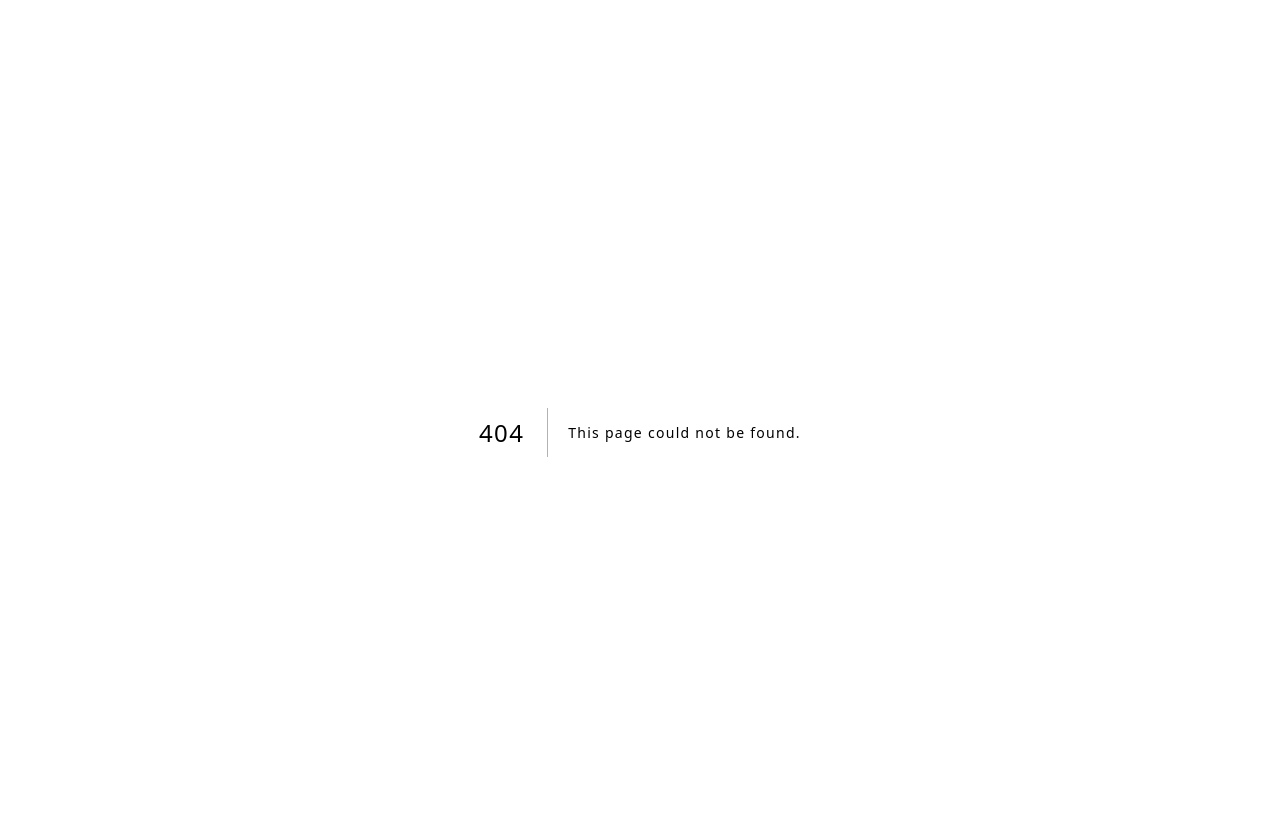
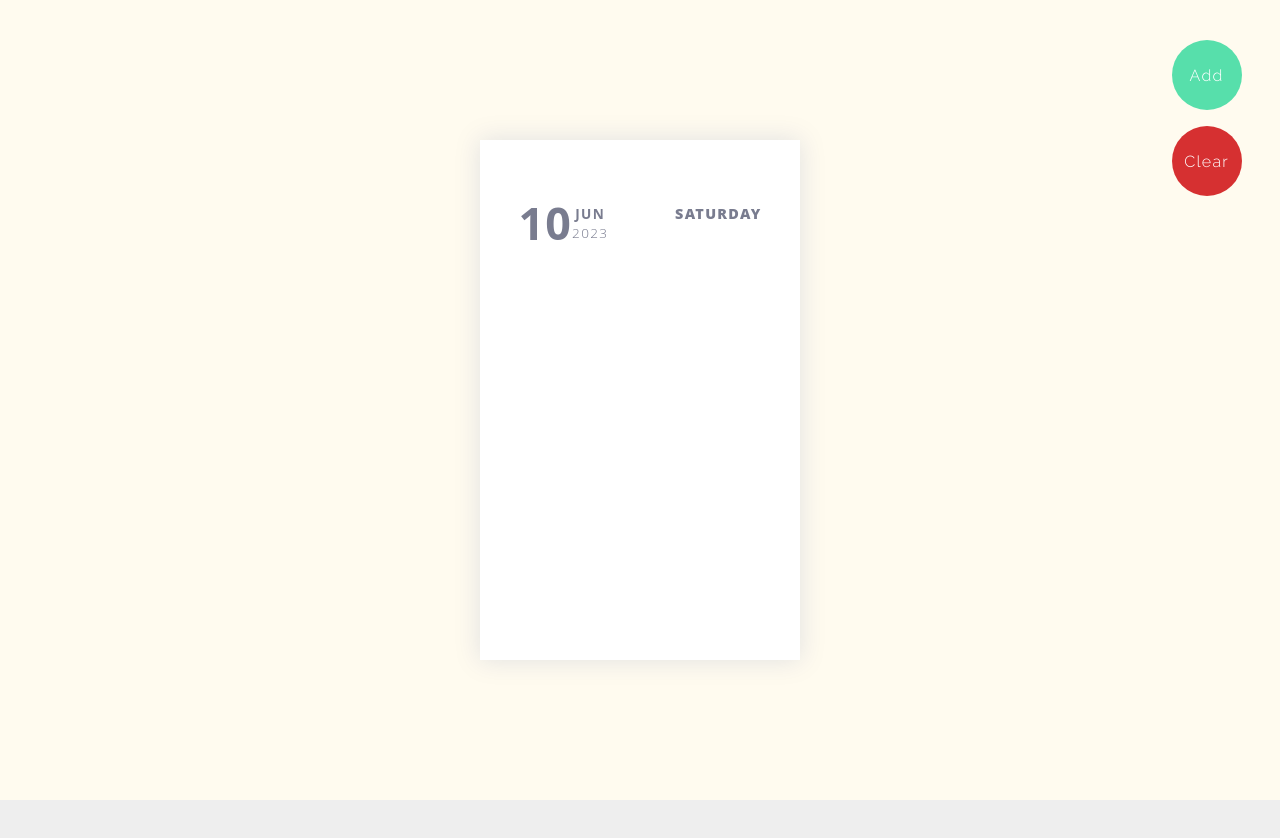
Before and after one commit to darkluminance/portfolio-redesign-nextjs, a Next.js app: page /project-releases/todolist-app in a window 1280 px wide. Before the commit this address had no page. Shown: the top 838 px of the page. After the commit the page ends 800 px from the top, so only its background shows below. Built offline with nearby package versions, Linux system fonts and the light colour scheme.

Commit message:
Added todolist app and minor stylings

```diff
--- /dev/null
+++ b/src/components/ListContainer.js
@@ -0,0 +1,174 @@
+import { useState, useEffect } from 'react';
+
+function ListContainer() {
+	let [today, setDate] = useState(new Date());
+	let pastdate = today;
+
+	useEffect(() => {
+		let timer = setInterval(() => {
+			let currdate = new Date();
+			// console.log(currdate);
+			if (
+				pastdate.getDate() !== currdate.getDate() ||
+				pastdate.getMonth() !== currdate.getMonth() ||
+				pastdate.getFullYear() !== currdate.getFullYear()
+			) {
+				console.log('Changing items');
+				items = [];
+				setlist(items);
+				localStorage.setItem('todolistitems', JSON.stringify(items));
+				localStorage.setItem('creationdate', currdate.getDate());
+				localStorage.setItem('creationmonth', currdate.getMonth());
+				localStorage.setItem('creationyear', currdate.getFullYear());
+				setDate(currdate);
+				pastdate = today;
+			}
+		}, 69);
+
+		return function cleanup() {
+			clearInterval(timer);
+		};
+	});
+
+	let days = [
+		'Sunday',
+		'Monday',
+		'Tuesday',
+		'Wednesday',
+		'Thursday',
+		'Friday',
+		'Saturday',
+	];
+	let months = [
+		'Jan',
+		'Feb',
+		'Mar',
+		'Apr',
+		'May',
+		'Jun',
+		'Jul',
+		'Aug',
+		'Sep',
+		'Oct',
+		'Nov',
+		'Dec',
+	];
+	let items = [];
+	let browseritems = JSON.parse(localStorage.getItem('todolistitems'));
+	let creationdate = localStorage.getItem('creationdate');
+	let creationmonth = localStorage.getItem('creationmonth');
+	let creationyear = localStorage.getItem('creationyear');
+
+	console.log(creationdate, creationmonth, creationyear);
+	console.log(pastdate.getDate(), pastdate.getMonth(), pastdate.getFullYear());
+
+	if (!creationdate && !creationmonth && !creationyear) {
+		localStorage.setItem('creationdate', pastdate.getDate().toString());
+		localStorage.setItem('creationmonth', pastdate.getMonth().toString());
+		localStorage.setItem('creationyear', pastdate.getFullYear().toString());
+		creationdate = pastdate.getDate().toString();
+		creationmonth = pastdate.getDate().toString();
+		creationyear = pastdate.getDate().toString();
+	}
+
+	if (
+		browseritems &&
+		creationdate &&
+		pastdate.getDate().toString() === creationdate &&
+		pastdate.getMonth().toString() === creationmonth &&
+		pastdate.getFullYear().toString() === creationyear
+	)
+		items = browseritems;
+
+	let [todolist, setlist] = useState(items);
+
+	useEffect(() => {
+		console.log(todolist);
+		localStorage.setItem('todolistitems', JSON.stringify(todolist));
+	}, [todolist]);
+
+	const addItem = (i) => {
+		let name = prompt('Enter list item name');
+
+		if (!name || name.trim() == '') return;
+
+		items = [...todolist, { id: Date.now(), name: name, completed: false }];
+		setlist(items);
+		// localStorage.setItem('todolistitems', JSON.stringify(items));
+	};
+
+	const completeItem = (i) => {
+		items = [...todolist];
+		items[i].completed = !items[i].completed;
+		setlist(items);
+		// localStorage.setItem('todolistitems', JSON.stringify(items));
+	};
+
+	const removeItem = (index) => {
+		items = todolist.filter((_, i) => i !== index);
+		setlist(items);
+		// localStorage.setItem('todolistitems', JSON.stringify(items));
+	};
+
+	const clearList = () => {
+		items = [];
+		setlist(items);
+	};
+
+	return (
+		<div className="App">
+			<div className="ListContainer">
+				<div className="list-date">
+					<div className="list-dateonly">
+						<div className="list-date-value">{today.getDate()}</div>
+						<div className="list-nondateonly">
+							<div className="list-date-month">{months[today.getMonth()]}</div>
+							<div className="list-date-year">{today.getFullYear()}</div>
+						</div>
+					</div>
+					<div className="list-day">{days[today.getDay()]}</div>
+				</div>
+				<div className="list-item-container">
+					<div className="list-items">
+						{todolist.map((item, i) => (
+							<div
+								className={
+									item.completed ? 'list-item list-name-done' : 'list-item'
+								}
+								key={item.id}
+							>
+								<span
+									title="Click to remove this item"
+									className="list-item-name"
+									onClick={() => removeItem(i)}
+								>
+									{item.name}
+								</span>
+								<span
+									className={
+										item.completed
+											? 'list-item-status list-item-done'
+											: 'list-item-status list-item-undone'
+									}
+									onClick={() => {
+										completeItem(i);
+									}}
+								></span>
+							</div>
+						))}
+					</div>
+				</div>
+			</div>
+			<div className="bottomBar">
+				<div className="additembtn listbtn" onClick={addItem}>
+					Add
+				</div>
+				<div className="clearbtn listbtn" onClick={clearList}>
+					Clear
+				</div>
+			</div>
+		</div>
+	);
+}
+
+export default ListContainer;
--- a/src/components/Topbar.js
+++ b/src/components/Topbar.js
@@ -9,6 +9,11 @@ export default function Topbar() {
 			</div>
 			<div className="navItems flex-center-hor flex-center-ver">
 				<ul className="navList flex-row">
+					<li className="navList-Item">
+						<Link href="/about/cv" className="text-link italic">
+							CV
+						</Link>
+					</li>
 					<li className="navList-Item">
 						<Link href="/about" className="text-link italic">
 							About
--- a/src/pages/_app.js
+++ b/src/pages/_app.js
@@ -15,6 +15,7 @@ import './resume.css';
 import './skills.css';
 import './hobbies.css';
 import './cv.css';
+import './todolist.css';
 
 export default function App({ Component, pageProps }) {
 	const router = useRouter();
--- a/src/pages/about/cv/index.js
+++ b/src/pages/about/cv/index.js
@@ -50,7 +50,7 @@ export default function CV() {
 
 	return (
 		<Page>
-			<div className="page flex-center-hor">
+			<div className="page flex-center-hor cvpage">
 				<div className="cvContainer">
 					<div className="cvHeader">Raiyan Abrar</div>
 					<div className="cvTitle">Software Engineer</div>
@@ -209,7 +209,7 @@ export default function CV() {
 							</div>
 							<div className="cvExtraCurriculars cvContent mt-4r">
 								<div className="contentTitle flex-row flex-center-ver">
-									<span>Extra-Curricular</span>
+									<span>Co-Curricular</span>
 								</div>
 								<div className="contentItems">
 									{extracurricular &&
--- a/src/pages/about/resume/extracurricular/index.js
+++ b/src/pages/about/resume/extracurricular/index.js
@@ -7,7 +7,7 @@ export default function Extracurricular() {
 			<Topnav routeLink="/about/resume" routeName="RESUME"></Topnav>
 			<div className="page flex-center-hor">
 				<div className="container extraCurricularContainer">
-					<h1 className="pageHeader">Extra Curricular</h1>
+					<h1 className="pageHeader">Co-Curriculars</h1>
 
 					<div className="Experiences">
 						<div className="Experience">
--- a/src/pages/cv.css
+++ b/src/pages/cv.css
@@ -4,6 +4,11 @@
 	font-size: var(--fs-300);
 	font-weight: var(--fw-400);
 }
+.cvpage {
+	overflow-y: hidden;
+	margin-bottom: 2rem;
+}
+
 .cvHeader {
 	font-size: var(--fs-900);
 	font-weight: var(--fw-600);
@@ -119,6 +124,9 @@
 		/* padding-bottom: 14rem; */
 	}
 }
+.cvAchievements {
+	min-height: 300px;
+}
 
 .cvContents li {
 	list-style: disc;
@@ -137,7 +145,7 @@
 	transition: opacity 0.5s ease;
 }
 
-@media (min-width: 35rem) {
+@media (min-width: 45rem) {
 	.cvContent {
 		/* position: relative; */
 		/* position: fixed;
--- /dev/null
+++ b/src/pages/project-releases/todolist-app/index.js
@@ -0,0 +1,14 @@
+import { useState, useEffect } from 'react';
+
+import Page from '@/components/page';
+import ListContainer from '@/components/ListContainer';
+
+export default function Todolist() {
+	const [clientLoaded, setClientLoaded] = useState(false);
+
+	useEffect(() => {
+		setClientLoaded(true);
+	}, []);
+
+	return <Page>{clientLoaded && <ListContainer></ListContainer>}</Page>;
+}
--- /dev/null
+++ b/src/pages/todolist.css
@@ -0,0 +1,146 @@
+.App {
+	position: fixed;
+	top: 0;
+	left: 0;
+	text-align: center;
+	background-color: #fffbef;
+	width: 100vw;
+	height: 100vh;
+	display: flex;
+	justify-content: center;
+	align-items: center;
+}
+
+.ListContainer {
+	width: 40vh;
+	min-height: 65vh;
+	background-color: white;
+	color: rgb(121, 124, 143);
+	padding: 3%;
+	padding-top: 5%;
+	font-family: 'Open Sans', sans-serif;
+	filter: drop-shadow(0 0 13px #e0e0e0);
+}
+.list-date {
+	text-transform: uppercase;
+	margin-bottom: 6rem;
+}
+.list-dateonly {
+	float: left;
+	display: flex;
+}
+.list-date-value {
+	font-size: 2.8rem;
+	font-weight: bold;
+	margin-top: -12px;
+}
+.list-nondateonly {
+	font-size: 0.85rem;
+}
+.list-date-month {
+	font-weight: bold;
+}
+.list-day {
+	font-size: 0.9rem;
+	float: right;
+	text-transform: uppercase;
+	font-weight: 800;
+}
+
+.list-item-container {
+	height: 75%;
+	padding-right: 0;
+	overflow-x: hidden;
+	/* overflow-y: auto; */
+}
+.list-items {
+	transition: all 1s ease;
+}
+.list-item {
+	text-align: left;
+	margin-bottom: 1rem;
+	font-weight: 500;
+	/* display: flex; */
+	/* overflow: hidden; */
+
+	transition: all 0.5s ease;
+}
+.list-item-name {
+	/* width: 100%; */
+	/* float: left; */
+	cursor: pointer;
+}
+.list-item-status {
+	/* Background color */
+
+	/* Rounded border */
+	border-radius: 50%;
+
+	/* Size */
+	height: 20px;
+	width: 20px;
+
+	float: right;
+	/* margin-right: 20px; */
+	/* margin-top: 3px; */
+
+	transition: all 1s ease;
+}
+.list-item-undone {
+	border: 1.5px solid rgb(180, 180, 180);
+}
+.list-item-done {
+	border: 1.5px solid rgb(88, 247, 127);
+	background-color: rgb(88, 247, 127);
+}
+.list-name-done {
+	/* color: rgb(200, 203, 221); */
+	color: rgba(121, 124, 143, 0.5);
+}
+
+.listbtn {
+	/* Position */
+	/* left: 40%;
+	position: absolute;
+	top: 93.5%; */
+	z-index: 9999;
+
+	/* Take full size */
+	height: 70px;
+	width: 70px;
+	border-radius: 9999px;
+
+	/* Center the content */
+	align-items: center;
+	display: flex;
+	justify-content: center;
+
+	margin-block: 1rem;
+
+	/* Add a dark background */
+	color: white;
+
+	-webkit-user-select: none; /* Safari */
+	-moz-user-select: none; /* Firefox */
+	-ms-user-select: none; /* IE10+/Edge */
+	user-select: none; /* Standard */
+
+	transition: all 0.25s ease;
+}
+.listbtn:hover {
+	transform: scale(1.15);
+}
+
+.additembtn {
+	background-color: rgb(87, 223, 171);
+}
+
+.clearbtn {
+	background-color: #d63031;
+}
+
+.bottomBar {
+	position: fixed;
+	top: 3%;
+	right: 3%;
+}
--- a/src/pages/topbar.css
+++ b/src/pages/topbar.css
@@ -17,9 +17,10 @@
 		.navList {
 			/* gap: 1rem; */
 			padding: 1rem;
+			font-size: var(--fs-700);
 
 			.navList-Item {
-				width: 6rem;
+				width: 69vw;
 				text-align: center;
 				padding-inline: 8px;
 			}
@@ -27,7 +28,7 @@
 	}
 }
 
-@media (min-width: 45rem) {
+@media (min-width: 35rem) {
 	.topbar {
 		.navItems {
 			position: relative;
@@ -36,6 +37,7 @@
 			.navList {
 				gap: 2rem;
 				padding: 0;
+				font-size: var(--fs-300);
 
 				.navList-Item {
 					width: auto;
```
